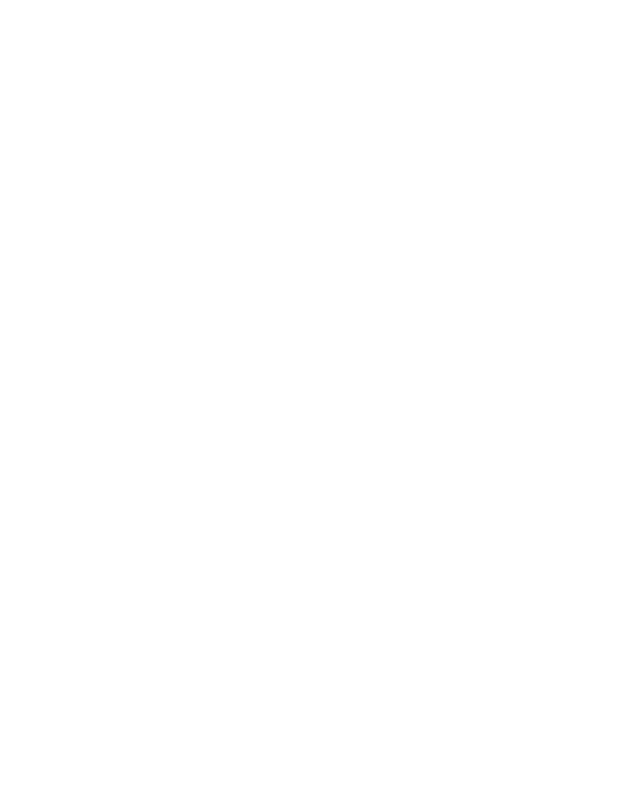
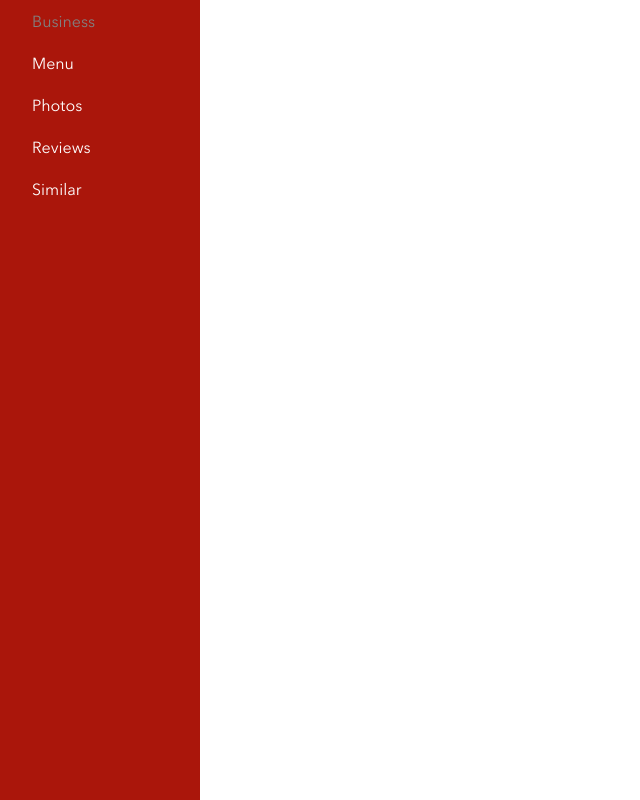
Before and after one commit to sfotsch/yelp2.0, a plain HTML site: page business.html in a window 1280 px wide. Shown: the whole page, without its empty margins (0-640 px from the left). Drawn offline with Linux system fonts and the light colour scheme.

Commit message:
add sidebar on business page

```diff
--- a/business.html
+++ b/business.html
@@ -3,9 +3,18 @@
 <head>
     <meta charset="UTF-8">
     <link rel="stylesheet" href="stylesheets/business-style.css">
+    <link href="assets/webfontkit-Avenir/stylesheetAvenir.css" rel="stylesheet" type="text/css">
     <title>Title</title>
 </head>
 <body>
 
+<div id="sidenav" class="sidenav">
+	<a href="#">Business</a>
+	<a href="#">Menu</a>
+	<a href="#">Photos</a>
+	<a href="#">Reviews</a>
+	<a href="#">Similar</a>
+</div>
+
 </body>
 </html>
--- a/stylesheets/business-style.css
+++ b/stylesheets/business-style.css
@@ -0,0 +1,26 @@
+/* The side navigation menu */
+.sidenav {
+    height: 100%;
+    width: 200px;
+    position: fixed;
+    top: 0;
+    left: 0;
+    background-color: #aa160b;
+    font-family: 'avenir_next_regularregular';
+}
+
+/* The navigation menu links */
+.sidenav a {
+    padding: 8px 8px 8px 32px;
+    text-decoration: none;
+    font-size: 16px;
+    color: #ffffff;
+    display: block;
+    font-family: 'avenir_next_regularregular';
+}
+
+/* When you mouse over the navigation links, change their color */
+.sidenav a:hover, .offcanvas a:focus{
+    color: #818181;
+    font-family: 'avenir_next_regularregular';
+}
```
